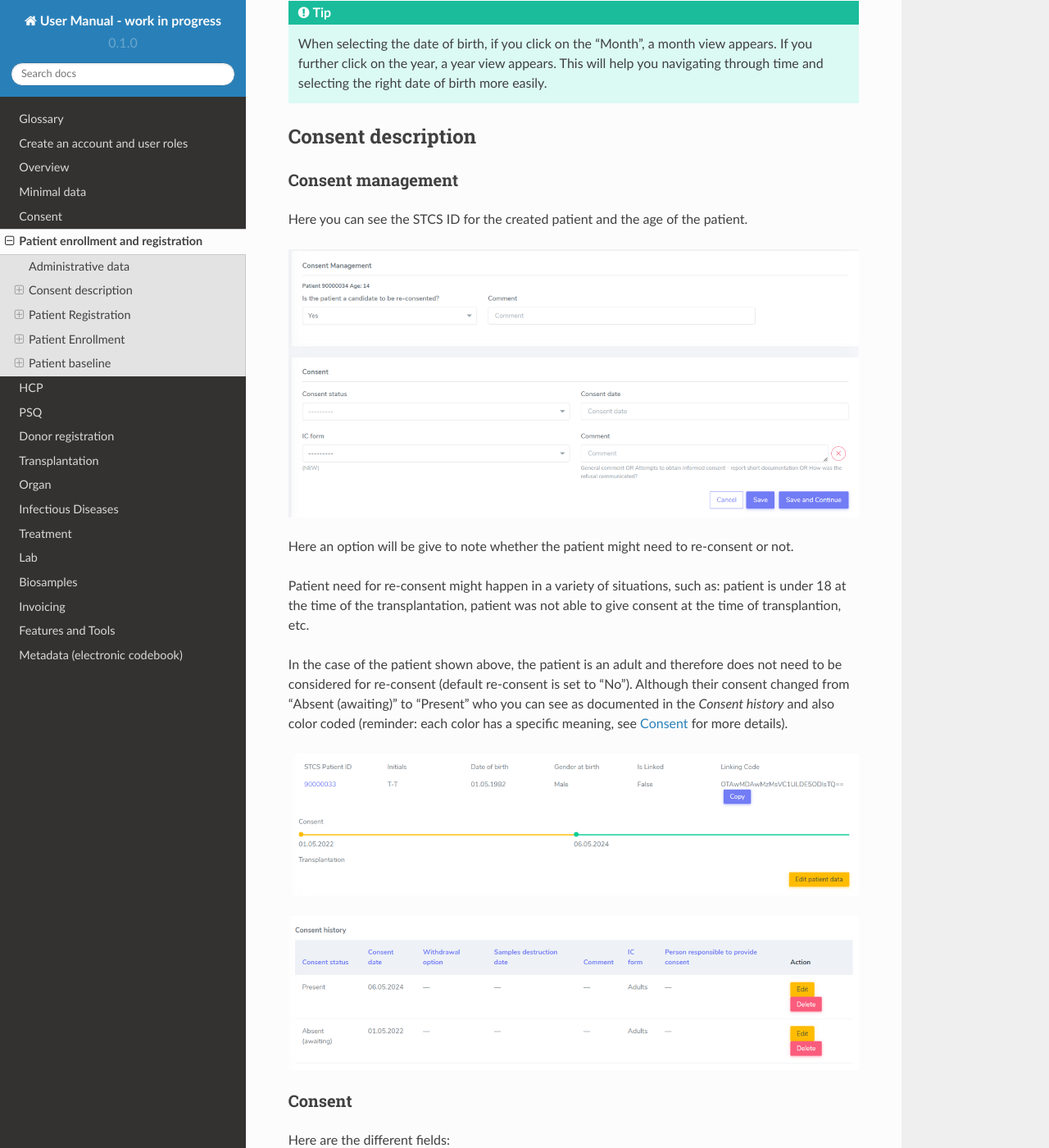
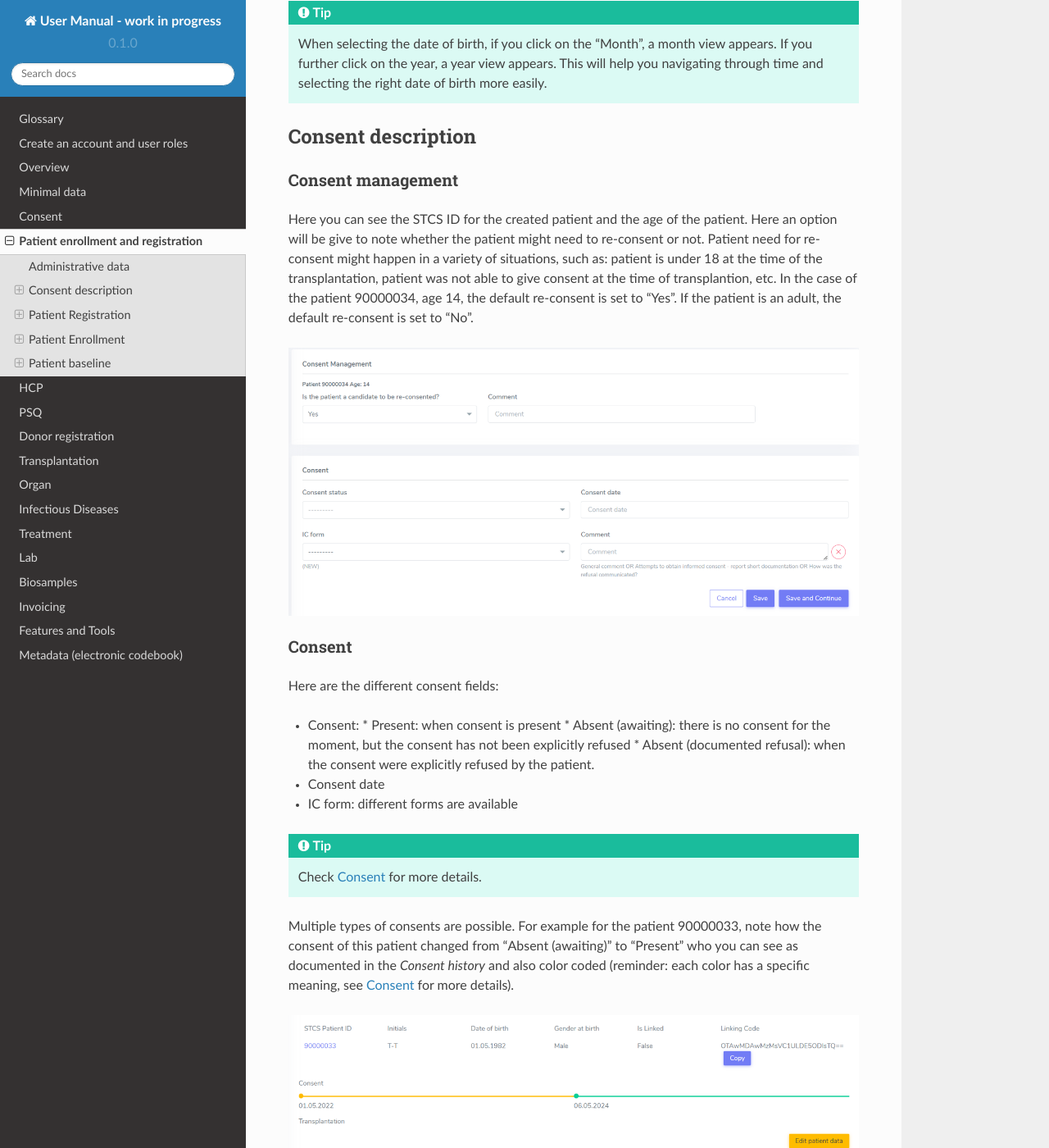
Before and after one commit to swiss-transplant-cohort-study/3LC-user-manual, a Sphinx documentation site: the page built from docs/source/patient2.rst, in a window 1280 px wide and 1400 px high, scrolled down 1614 px. Shown: the whole window at 82% size. Built offline with Sphinx 7.4.7 and the Read the Docs theme 2.0.0, drawn with Linux system fonts in a browser that asks for light colours; some of the changed text lies outside the part shown.

Commit message:
Update patient2.rst

```diff
--- a/docs/source/patient2.rst
+++ b/docs/source/patient2.rst
@@ -41,24 +41,14 @@ Consent description
 Consent management
 ====================
 
-Here you can see the STCS ID for the created patient and the age of the patient.
+Here you can see the STCS ID for the created patient and the age of the patient. Here an option will be give to note whether the patient might need to re-consent or not. Patient need for re-consent might happen in a variety of situations, such as: patient is under 18 at the time of the transplantation, patient was not able to give consent at the time of transplantion, etc. In the case of the patient 90000034, age 14, the default re-consent is set to "Yes". If the patient is an adult, the default re-consent is set to "No".
 
 .. image:: ConsentFields.png
-
-Here an option will be give to note whether the patient might need to re-consent or not.
-
-Patient need for re-consent might happen in a variety of situations, such as: patient is under 18 at the time of the transplantation, patient was not able to give consent at the time of transplantion, etc.
-
-In the case of the patient shown above, the patient is an adult and therefore does not need to be considered for re-consent (default re-consent is set to "No"). Although their consent changed from "Absent (awaiting)" to "Present" who you can see as documented in the *Consent history* and also color coded (reminder: each color has a specific meaning, see :ref:`consent` for more details).
-
-.. image:: ConsentChange.png
-
-.. image:: ConsentHist.png
 
 Consent
 ===========
 
-Here are the different fields:
+Here are the different consent fields:
 
 * Consent:
   * Present: when consent is present
@@ -69,7 +59,11 @@ Here are the different fields:
 
 .. tip:: Check :ref:`consent` for more details.
 
-Multiple types of consents are possible. For example for the patient 90000033
+Multiple types of consents are possible. For example for the patient 90000033, note how the consent of this patient changed from "Absent (awaiting)" to "Present" who you can see as documented in the *Consent history* and also color coded (reminder: each color has a specific meaning, see :ref:`consent` for more details).
+
+.. image:: ConsentChange.png
+
+.. image:: ConsentHist.png
 
 Click "Save and continue" to further proceed.
 
```
